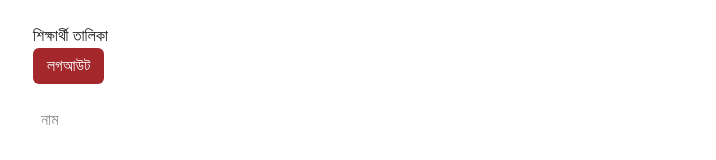
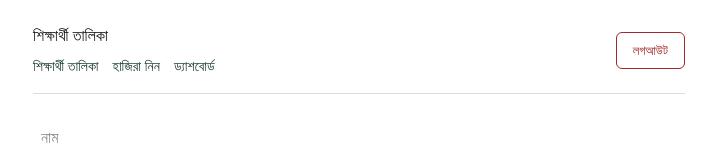
Before and after one commit to pobarulislam1/college-attendance, a Next.js app: page / in a window 1280 px wide. Shown: the top 160 px of the page, without its empty margins (281-997 px from the left). Built offline with nearby package versions, Linux system fonts and the light colour scheme; no server answers; the database is empty; sample sign-in values are in the browser's storage.

Commit message:
Add shared header with navigation and logout

```diff
--- a/src/app/dashboard/page.js
+++ b/src/app/dashboard/page.js
@@ -4,6 +4,7 @@ import { useState, useEffect, useCallback } from "react";
 import { db } from "@/lib/firebase";
 import { collection, getDocs, query, where } from "firebase/firestore";
 import ProtectedRoute from "@/lib/ProtectedRoute";
+import Header from "@/lib/Header";
 
 export default function DashboardPage() {
     const [students, setStudents] = useState([]);
@@ -50,7 +51,7 @@ export default function DashboardPage() {
     return (
         <ProtectedRoute>
             <main style={{ maxWidth: 800, margin: "0 auto", padding: 24, fontFamily: "sans-serif" }}>
-                <h1>হাজিরার ড্যাশবোর্ড</h1>
+                <Header title="হাজিরার ড্যাশবোর্ড" />
 
                 <div style={{ marginBottom: 24 }}>
                     <label style={{ marginRight: 8, fontWeight: "bold" }}>তারিখ:</label>
--- a/src/app/page.js
+++ b/src/app/page.js
@@ -6,6 +6,7 @@ import { collection, addDoc, getDocs, serverTimestamp } from "firebase/firestore
 import { QRCodeSVG } from "qrcode.react";
 import ProtectedRoute from "@/lib/ProtectedRoute";
 import { useAuth } from "@/lib/AuthContext";
+import Header from "@/lib/Header";
 
 
 
@@ -59,13 +60,8 @@ export default function Home() {
 
     <ProtectedRoute>
       <main style={{ maxWidth: 700, margin: "0 auto", padding: 24, fontFamily: "sans-serif" }}>
-        <h1>শিক্ষার্থী তালিকা</h1>
-        <button
-          onClick={logout}
-          style={{ marginBottom: 16, padding: "6px 14px", background: "#A3272B", color: "#fff", border: "none", borderRadius: 6 }}
-        >
-          লগআউট
-        </button>
+        <Header title="শিক্ষার্থী তালিকা" />
+
 
         <form onSubmit={handleAddStudent} style={{ marginBottom: 32, display: "grid", gap: 12 }}>
           <input
--- a/src/app/scan/page.js
+++ b/src/app/scan/page.js
@@ -1,6 +1,7 @@
 "use client";
 
 import { useState, useRef, useEffect } from "react";
+import Header from "@/lib/Header";
 import { db } from "@/lib/firebase";
 import {
     collection,
@@ -152,7 +153,7 @@ export default function ScanPage() {
     return (
         <ProtectedRoute>
             <main style={{ maxWidth: 700, margin: "0 auto", padding: 24, fontFamily: "sans-serif" }}>
-                <h1>হাজিরা নিন</h1>
+                <Header title="হাজিরা নিন" />
 
                 <div style={{ background: "#111", borderRadius: 8, overflow: "hidden", position: "relative", aspectRatio: "4/3" }}>
                     <video ref={videoRef} playsInline muted style={{ width: "100%", height: "100%", objectFit: "cover" }} />
--- /dev/null
+++ b/src/lib/Header.js
@@ -0,0 +1,47 @@
+"use client";
+
+import Link from "next/link";
+import { useAuth } from "./AuthContext";
+
+export default function Header({ title }) {
+    const { logout } = useAuth();
+
+    return (
+        <div
+            style={{
+                display: "flex",
+                justifyContent: "space-between",
+                alignItems: "center",
+                flexWrap: "wrap",
+                gap: 12,
+                marginBottom: 24,
+                paddingBottom: 16,
+                borderBottom: "1px solid #ddd",
+            }}
+        >
+            <div>
+                <h1 style={{ margin: 0 }}>{title}</h1>
+                <nav style={{ marginTop: 8, display: "flex", gap: 14, fontSize: 14 }}>
+                    <Link href="/" style={{ color: "#1B3A2E" }}>শিক্ষার্থী তালিকা</Link>
+                    <Link href="/scan" style={{ color: "#1B3A2E" }}>হাজিরা নিন</Link>
+                    <Link href="/dashboard" style={{ color: "#1B3A2E" }}>ড্যাশবোর্ড</Link>
+                </nav>
+            </div>
+            <button
+                onClick={logout}
+                style={{
+                    padding: "8px 16px",
+                    background: "transparent",
+                    color: "#A3272B",
+                    border: "1px solid #A3272B",
+                    borderRadius: 6,
+                    fontSize: 13,
+                    cursor: "pointer",
+                    height: "fit-content",
+                }}
+            >
+                লগআউট
+            </button>
+        </div>
+    );
+}
```
